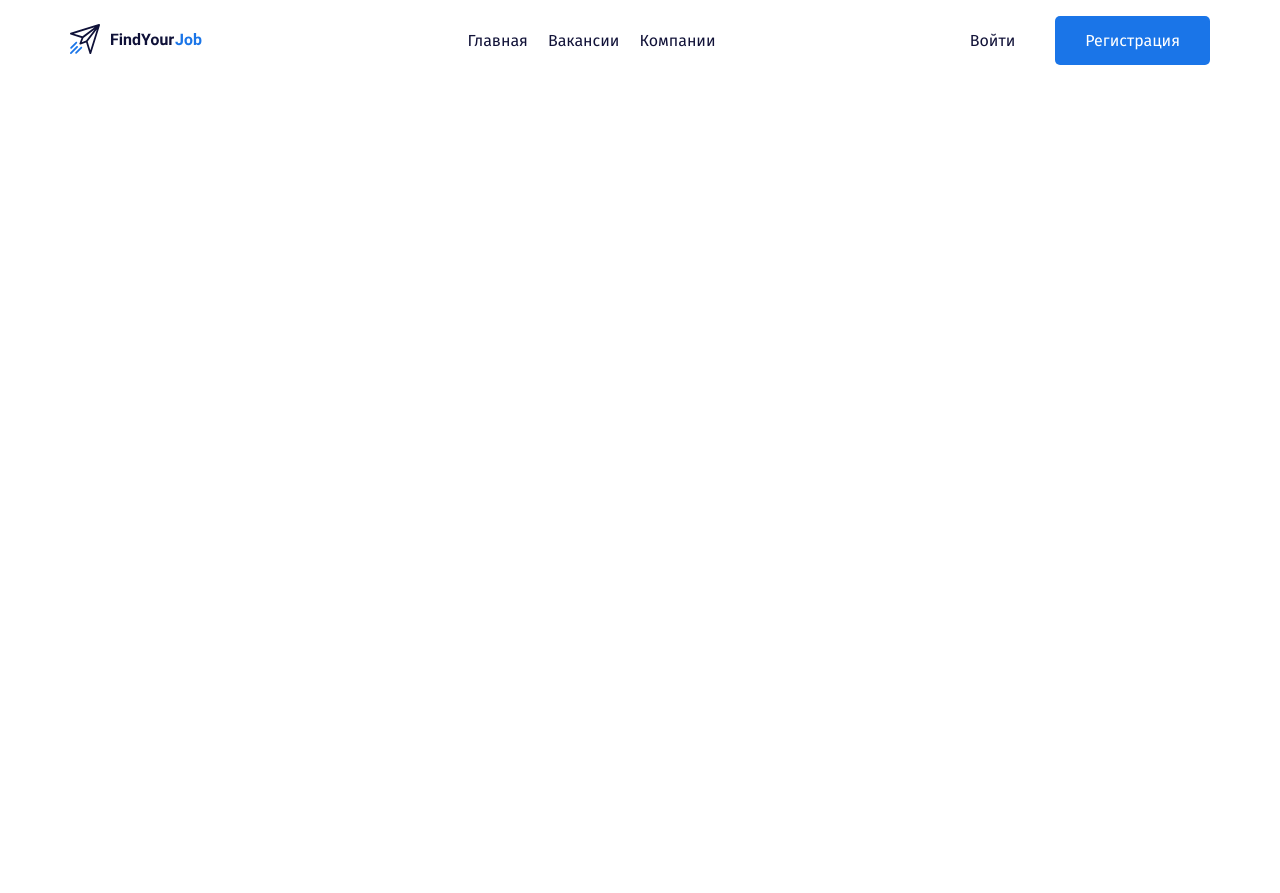
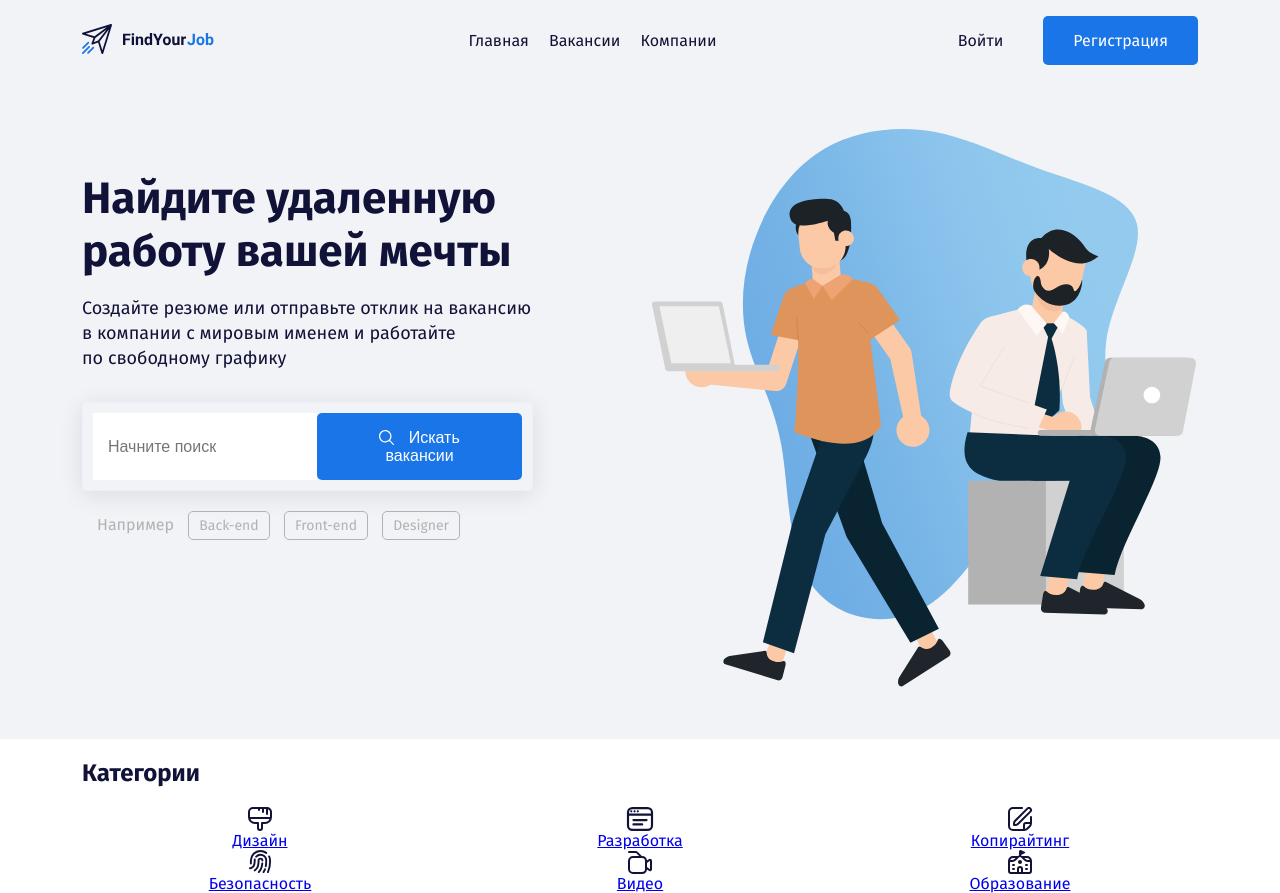
Before and after one commit to NeProger-1/findyourjob, a plain HTML site: page index.html in a window 1280 px wide. Before the commit the page ends 800 px from the top, so only its background shows below. Drawn offline with Linux system fonts and the light colour scheme.

Commit message:
Add files via upload

```diff
--- a/css/style.css
+++ b/css/style.css
@@ -1,8 +1,14 @@
+*, *:before, *:after {
+  box-sizing: border-box;
+}
 body {
   font-family: 'Fira Sans', sans-serif;
   font-size: 16px;
   color: #111238;
   margin: 0;
+}
+.header {
+  background: #F2F3F6;
 }
 .menu {
   list-style: none;
@@ -19,6 +25,15 @@ body {
 .button {
   text-decoration: none;
   display: inline-block;
+  border: none;
+  font-size: 16px;
+}
+.button-icon {
+  vertical-align: middle;
+  margin-right: 10px;
+}
+.button-text {
+  vertical-align: middle;
 }
 .button-link {
   color: #111238;
@@ -34,3 +49,51 @@ body {
   padding-left: 30px;
   color: #fff;
 }
+.hero-title {
+  font-size: 44px;
+  line-height: 53px;
+  margin-bottom: 15px;
+  margin-top: 43px;
+}
+.hero-text {
+  font-size: 18px;
+  line-height: 140%;
+  margin-bottom: 30px;
+}
+.input-group {
+  color:#fff;
+  border: 1px solid rgba(209, 209, 209, 0.1);
+  box-shadow: 0px 4px 25px rgba(15, 17, 56, 0.1);
+  border-radius: 5px;
+  padding: 10px;
+  margin-bottom: 25px;
+}
+.input {
+  background-color: #fff;
+  border: none;
+  flex-grow: 1;
+  font-size: 16px;
+  line-height: 19px;
+  padding-left: 15px;
+}
+.input:focus {
+  outline: none;
+}
+.tags-group {
+  padding-left: 15px;
+  color: #b2b2b2;
+  line-height: 17px;
+}
+.tag {
+  color: #b2b2b2;
+  text-decoration: none;
+  padding: 5px 10px;
+  margin-left: 10px;
+  border: 1px solid #B2B2B2;
+  box-sizing: border-box;
+  border-radius: 5px;
+  font-size: 14px;
+}
+.card-icon {
+  fill: #111238;
+}
--- a/index.html
+++ b/index.html
@@ -1,18 +1,18 @@
 <!DOCTYPE html>
-<html lang="en">
+<html lang="ru">
 <head>
   <meta charset="UTF-8">
   <meta http-equiv="X-UA-Compatible" content="IE=edge">
   <meta name="viewport" content="width=device-width, initial-scale=1.0">
   <title>Da kogda uzhe</title>
-  <link rel="stylesheet" href="css/style.css">
   <link rel="stylesheet" href="css/bootstrap-grid.min.css">
   <link rel="preconnect" href="https://fonts.gstatic.com">
   <link href="https://fonts.googleapis.com/css2?family=Fira+Sans:wght@400;700;900&display=swap" rel="stylesheet">
+  <link rel="stylesheet" href="css/style.css">
 </head>
 <body>
 
-  <header class="header">
+  <header class="header pb-5">
    <div class="container">
     <div class="row align-items-center py-3">
      <div class="col-2">
@@ -34,9 +34,90 @@
       <a href="#" class="button-primary button">Регистрация</a>
      </div>
     </div>
+    <div class="row pt-5">
+      <div class="col-5">
+        <h1 class="hero-title">
+          Найдите удаленную работу вашей мечты
+        </h1>
+        <p class="hero-text">
+          Создайте резюме или отправьте отклик на вакансию в&nbsp;компании с мировым именем и работайте <br> по свободному графику
+        </p>
+        <div class="input-group d-flex">
+          <input type="text" class="input" placeholder="Начните поиск">
+          <button class="button-primary button">
+            <img class="button-icon" src="img/search.svg" alt="icon: search">
+            <span class="button-text">Искать вакансии</span>
+          </button>
+        </div>
+        <div class="tags-group">
+          <span class="tags-label">Например</span>
+          <a href="#" class="tag">Back-end</a>
+          <a href="#" class="tag">Front-end</a>
+          <a href="#" class="tag">Designer</a>
+        </div>
+      </div>
+      <div class="col-6 offset-1">
+        <img src="img/hero-image.svg" alt="image: people with laptops" class="hero-image">
+      </div>
+    </div>
    </div>
   </header>
 
+  <section class="section">
+    <div class="container">
+      <h2 class="section-title">Категории</h2>
+      <div class="row">
+        <div class="col">
+          <a href="#" class="card d-flex flex-column align-items-center">
+            <svg height="24" class="card-icon">
+              <use xlink:href="img/icons.svg#brush"></use>
+            </svg>
+          <span class="card-text">Дизайн</span>
+        </a>
+        </div>
+        <div class="col">
+          <a href="#" class="card d-flex flex-column align-items-center">
+            <svg height="24" class="card-icon">
+              <use xlink:href="img/icons.svg#browser"></use>
+            </svg>
+          <span class="card-text">Разработка</span>
+        </a>
+        </div>
+        <div class="col">
+          <a href="#" class="card d-flex flex-column align-items-center">
+            <svg height="24" class="card-icon">
+              <use xlink:href="img/icons.svg#edit"></use>
+            </svg>
+          <span class="card-text">Копирайтинг</span>
+        </a>
+        </div>
+        <div class="col">
+          <a href="#" class="card d-flex flex-column align-items-center">
+            <svg height="24" class="card-icon">
+              <use xlink:href="img/icons.svg#fingerprint"></use>
+            </svg>
+          <span class="card-text">Безопасность</span>
+        </a>
+        </div>
+        <div class="col">
+          <a href="#" class="card d-flex flex-column align-items-center">
+            <svg height="24" class="card-icon">
+              <use xlink:href="img/icons.svg#video"></use>
+            </svg>
+          <span class="card-text">Видео</span>
+        </a>
+        </div>
+        <div class="col">
+          <a href="#" class="card d-flex flex-column align-items-center">
+            <svg height="24" class="card-icon">
+              <use xlink:href="img/icons.svg#school"></use>
+            </svg>
+          <span class="card-text">Образование</span>
+        </a>
+        </div>
+      </div>
+    </div>
+  </section>
 
 </body>
 </html>
```
Also changed, not shown: img/hero-image.svg (added), img/icons.svg (added), img/search.svg (added).
